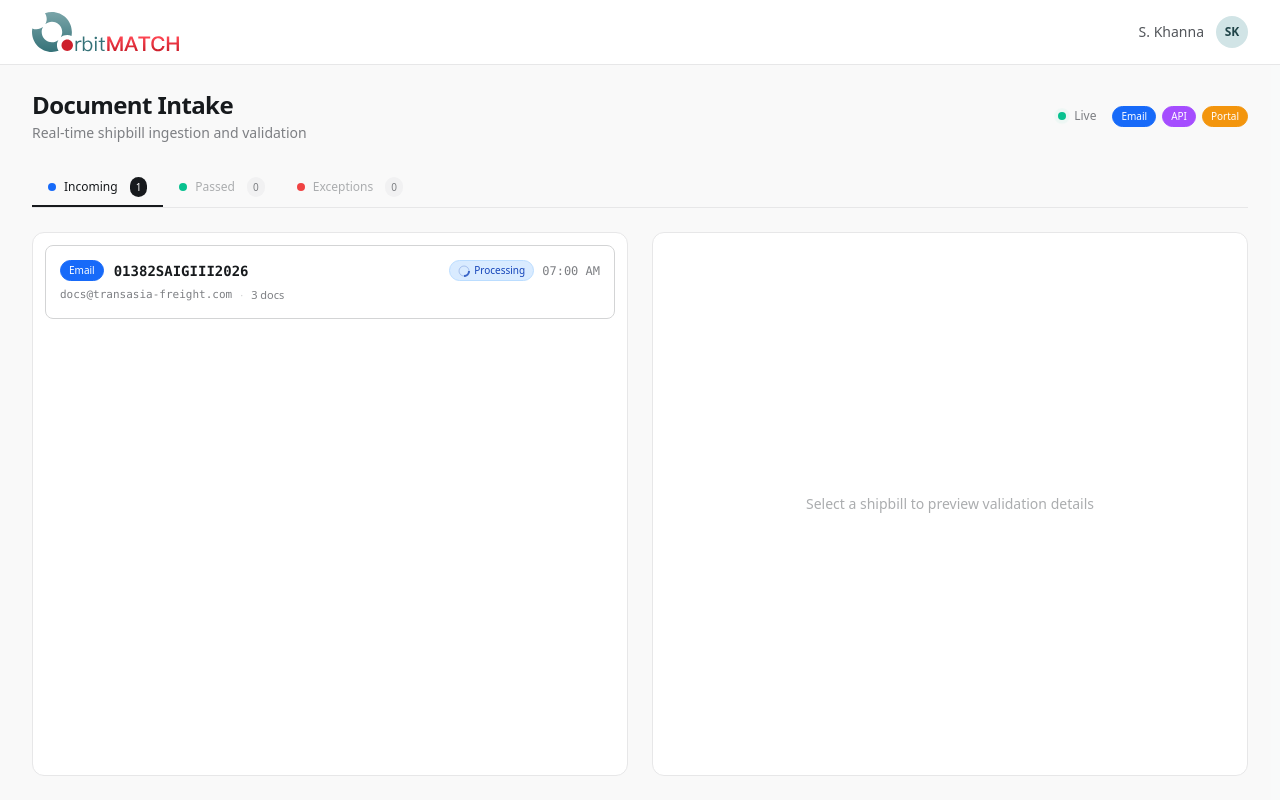
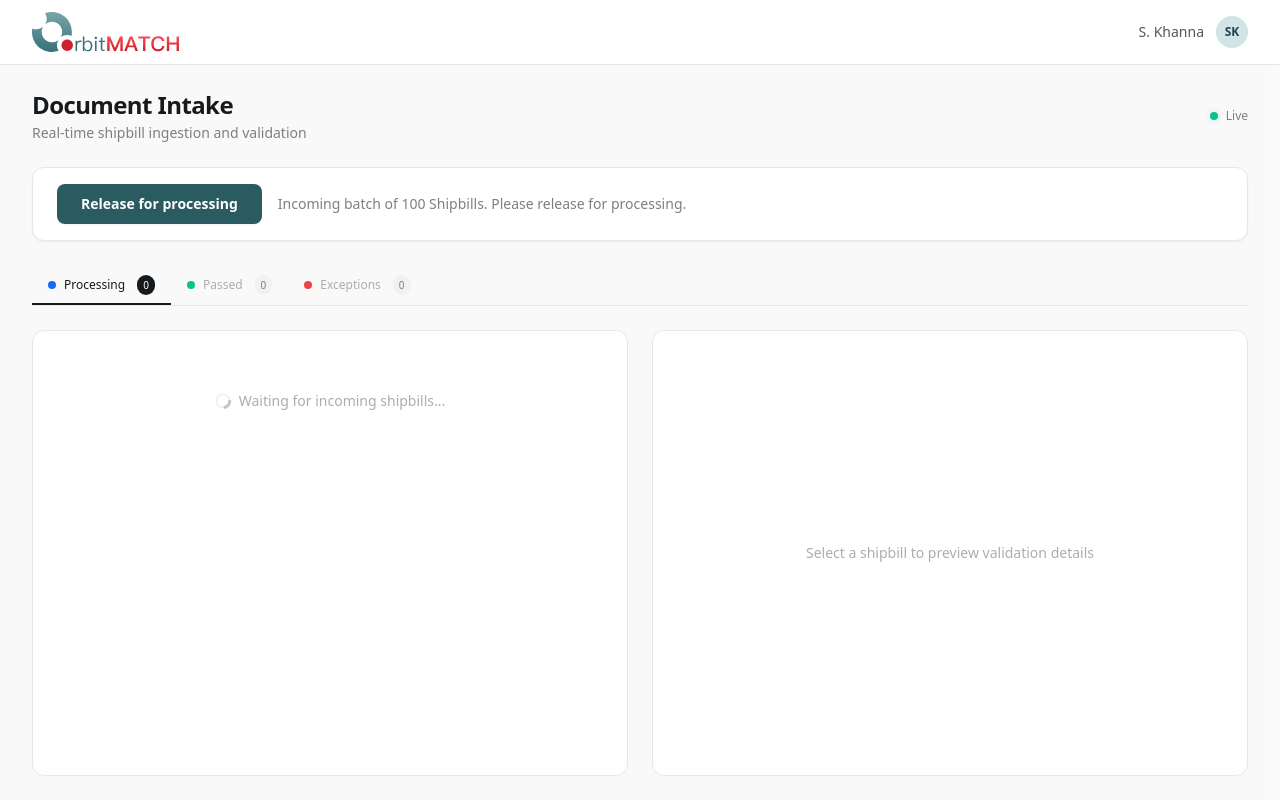
Before and after one commit to NTRepository/orbitmatch-mockup, a React (Create React App) app: page / in a window 1280 px wide. Built offline with nearby package versions, Linux system fonts and the light colour scheme.

Commit message:
feat: only process sb when passed

```diff
--- a/src/App.tsx
+++ b/src/App.tsx
@@ -1,4 +1,4 @@
-import React, { useState, useCallback, useEffect, useRef } from 'react';
+import React, { useState, useCallback, useRef } from 'react';
 import { ValidationResult, UploadedDocument, IngestionSource } from './types';
 import { allShipbills, getHardcodedResults } from './ingestionData';
 import DocumentPreview from './components/DocumentPreview';
@@ -15,12 +15,6 @@ interface ProcessedShipbill {
   docCount: number;
   result: ValidationResult | null; // null = still processing
 }
-
-const sourceConfig: Record<IngestionSource, { label: string; color: string }> = {
-  email: { label: 'Email', color: 'bg-blue-500 border-blue-500 text-white' },
-  api: { label: 'API', color: 'bg-purple-500 border-purple-500 text-white' },
-  vendor_portal: { label: 'Portal', color: 'bg-amber-500 border-amber-500 text-white' },
-};
 
 function App() {
   const [activeTab, setActiveTab] = useState<TabKey>('incoming');
@@ -57,12 +51,10 @@ function App() {
     setToasts((prev) => [...prev, { id, text: `${r.documentName} overridden and moved to passed` }]);
   }, []);
 
-  // Process a shipbill: determine result and move to correct tab
-  const processShipbill = useCallback((item: ProcessedShipbill) => {
+  // Resolve one shipbill: move it out of Processing into Passed / Exceptions.
+  const resolveShipbill = useCallback((item: ProcessedShipbill) => {
     const hardcoded = hardcodedResults.current.find((r) => r.shipbillRef === item.referenceNumber);
 
-    setTimeout(() => {
-      // Remove from incoming
     setIncoming((prev) => prev.filter((p) => p.id !== item.id));
 
     if (hardcoded) {
@@ -84,19 +76,16 @@ function App() {
       };
       setPassed((prev) => [...prev, { ...item, result: passResult }]);
     }
-    }, 5000 + Math.random() * 1000); // Processing takes 5-6s
   }, []);
 
-  // Feed shipbills in one at a time
-  const [feedIdx, setFeedIdx] = useState(0);
+  // Batch release: nothing is processed until the user clicks "Release".
+  const [released, setReleased] = useState(false);
 
-  useEffect(() => {
-    if (feedIdx >= allShipbills.length) return;
+  const handleRelease = useCallback(() => {
+    setReleased(true);
+    setActiveTab('incoming');
 
-    const delay = feedIdx === 0 ? 5000 : 800 + Math.random() * 1000;
-    const timer = setTimeout(() => {
-      const sb = allShipbills[feedIdx];
-      const item: ProcessedShipbill = {
+    const items: ProcessedShipbill[] = allShipbills.map((sb) => ({
       id: sb.id,
       referenceNumber: sb.referenceNumber,
       source: sb.source,
@@ -104,20 +93,23 @@ function App() {
       receivedAt: sb.receivedAt,
       docCount: sb.documents.length,
       result: null,
+    }));
+
+    // All shipbills appear in Processing at once, then resolve one at a
+    // time with a random 1-5s pause between each, so it reads as live.
+    setIncoming(items);
+    let i = 0;
+    const step = () => {
+      if (i >= items.length) return;
+      resolveShipbill(items[i]);
+      i += 1;
+      window.setTimeout(step, 1000 + Math.random() * 4000);
     };
-
-      setIncoming((prev) => [...prev, item]);
-
-      // Start processing after appearing
-      setTimeout(() => processShipbill(item), 500);
-      setFeedIdx((i) => i + 1);
-    }, delay);
-
-    return () => clearTimeout(timer);
-  }, [feedIdx, processShipbill]);
+    window.setTimeout(step, 1000 + Math.random() * 4000);
+  }, [resolveShipbill]);
 
   const tabs: { key: TabKey; label: string; count: number; dotColor: string }[] = [
-    { key: 'incoming', label: 'Incoming', count: incoming.length, dotColor: 'bg-blue-500' },
+    { key: 'incoming', label: 'Processing', count: incoming.length, dotColor: 'bg-blue-500' },
     { key: 'passed', label: 'Passed', count: passed.length, dotColor: 'bg-emerald-500' },
     { key: 'errors', label: 'Exceptions', count: errors.length, dotColor: 'bg-red-500' },
   ];
@@ -153,15 +145,23 @@ function App() {
               </span>
               <span className="text-xs text-gray-500">Live</span>
             </div>
-            <div className="flex items-center gap-1.5">
-              {(['email', 'api', 'vendor_portal'] as IngestionSource[]).map((s) => (
-                <span key={s} className={`inline-flex items-center px-2 py-0.5 rounded-full border text-[10px] font-medium ${sourceConfig[s].color}`}>
-                  {sourceConfig[s].label}
-                </span>
-              ))}
           </div>
         </div>
+
+        {/* Batch release gate */}
+        {!released && (
+          <div className="mb-6 flex items-center gap-4 border border-gray-200 rounded-xl bg-white px-6 py-4 shadow-sm">
+            <button
+              onClick={handleRelease}
+              className="px-6 py-2.5 rounded-lg bg-brand-600 hover:bg-brand-700 text-white text-sm font-semibold transition-colors shadow-sm whitespace-nowrap"
+            >
+              Release for processing
+            </button>
+            <p className="text-sm text-gray-500">
+              Incoming batch of {allShipbills.length} Shipbills. Please release for processing.
+            </p>
           </div>
+        )}
 
         {/* Tabs */}
         <div className="flex border-b border-gray-200 mb-6">
@@ -265,7 +265,6 @@ function ShipbillRow({ item, processing, onClick, selected, hasError }: {
   selected?: boolean;
   hasError?: boolean;
 }) {
-  const cfg = sourceConfig[item.source];
   return (
     <div
       onClick={onClick}
@@ -275,9 +274,6 @@ function ShipbillRow({ item, processing, onClick, selected, hasError }: {
     >
       <div className="flex items-center justify-between">
         <div className="flex items-center gap-2.5">
-          <span className={`inline-flex items-center px-2 py-0.5 rounded-full border text-[10px] font-medium ${cfg.color}`}>
-            {cfg.label}
-          </span>
           <span className="text-sm font-semibold text-gray-900 font-mono">{item.referenceNumber}</span>
         </div>
         <div className="flex items-center gap-2">
@@ -306,8 +302,6 @@ function ShipbillRow({ item, processing, onClick, selected, hasError }: {
         </div>
       </div>
       <div className="flex items-center gap-2 mt-1.5 text-[11px] text-gray-500">
-        <span className="font-mono truncate">{item.sourceDetail}</span>
-        <span className="text-gray-300">·</span>
         <span>{item.docCount} doc{item.docCount > 1 ? 's' : ''}</span>
         {hasError && item.result && (
           <>
```
Lines whose indentation alone changed are shown as unchanged.
